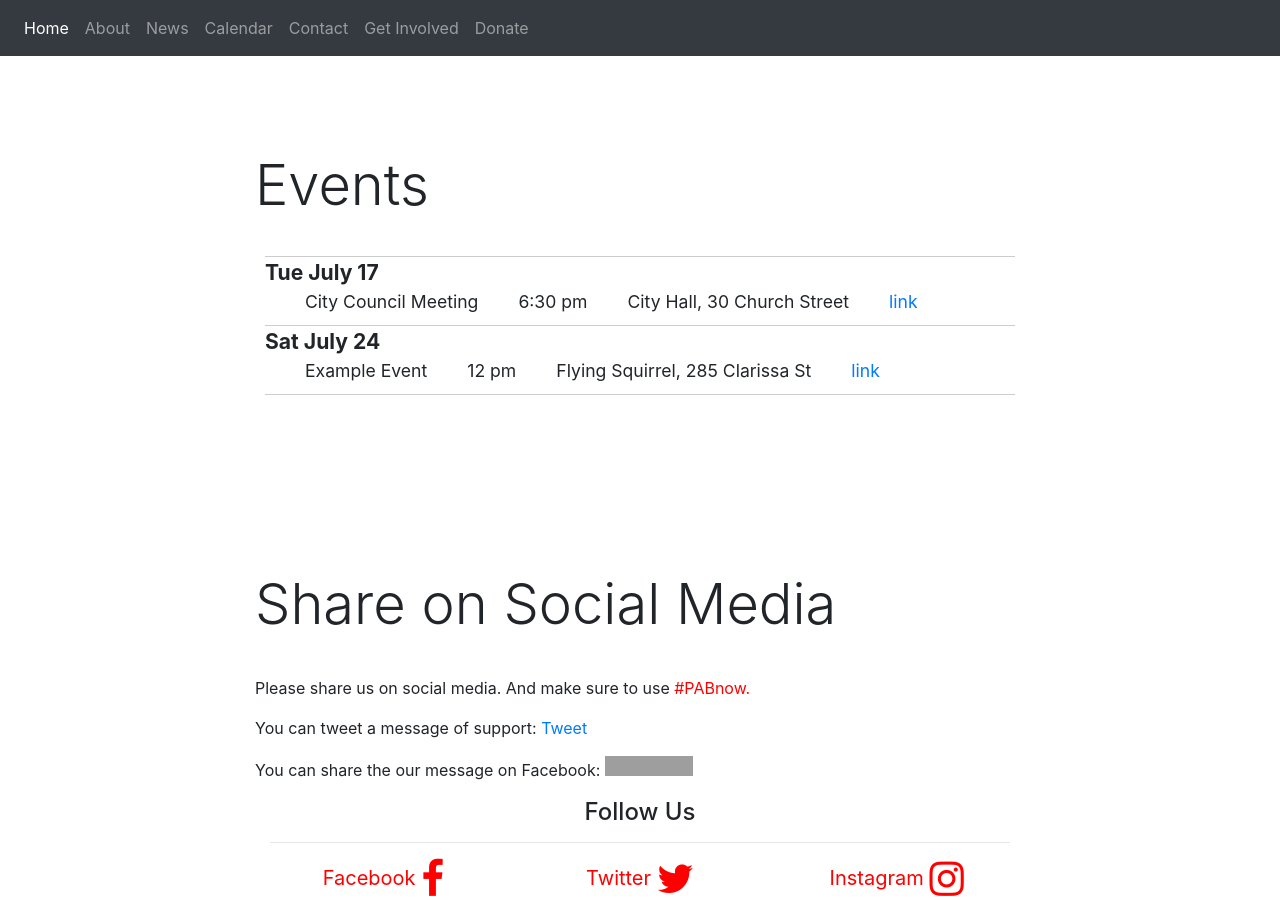
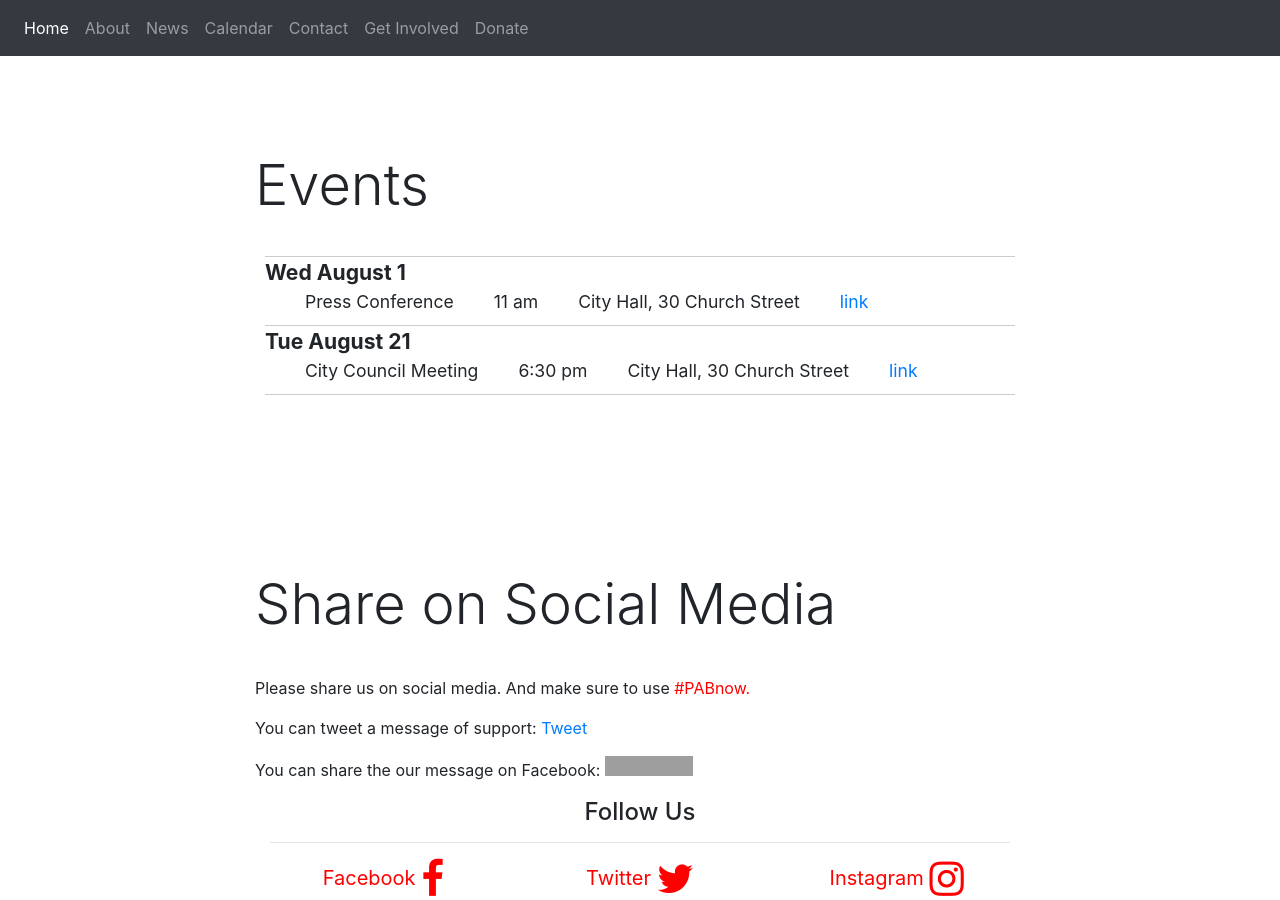
Before and after one commit to chrisbarilla/chrisbarilla.github.io, a Jekyll site: the page built from index.html, in a window 1280 px wide and 900 px high, scrolled down 1360 px. Built offline with Jekyll 4.4.1, drawn with Linux system fonts in a browser that asks for light colours; nearby versions of some CDN libraries; comment, search, counter and statistics services are not loaded; grey boxes are pictures that could not be loaded.

Commit message:
Update index.html

```diff
--- a/index.html
+++ b/index.html
@@ -92,11 +92,12 @@ title: PAB
         <div style="width: 100%; max-width: 800px;" class="container events">
           <h1 class="display-4">Events</h1>
 		  <div class="event">
-		  	<div class="event_date">Tue July 17</div><span class="event_name">City Council Meeting</span><span class="event_time">6:30 pm</span><span class="event_location">City Hall, 30 Church Street</span><span class="event_link"><a href="#">link</a></span>
+		  	<div class="event_date">Wed August 1</div><span class="event_name">Press Conference</span><span class="event_time">11 am</span><span class="event_location">City Hall, 30 Church Street</span><span class="event_link"><a href="https://www.facebook.com/events/1988538147874345/">link</a></span>
 		  </div>
 		  <div class="event">
-		  	<div class="event_date">Sat July 24</div><span class="event_name">Example Event</span><span class="event_time">12 pm</span><span class="event_location">Flying Squirrel, 285 Clarissa St</span><span class="event_link"><a href="#">link</a></span>
+		  	<div class="event_date">Tue August 21</div><span class="event_name">City Council Meeting</span><span class="event_time">6:30 pm</span><span class="event_location">City Hall, 30 Church Street</span><span class="event_link"><a href="https://www.facebook.com/events/479159955862294/">link</a></span>
 		  </div>
+
 
 
         </div>
```
